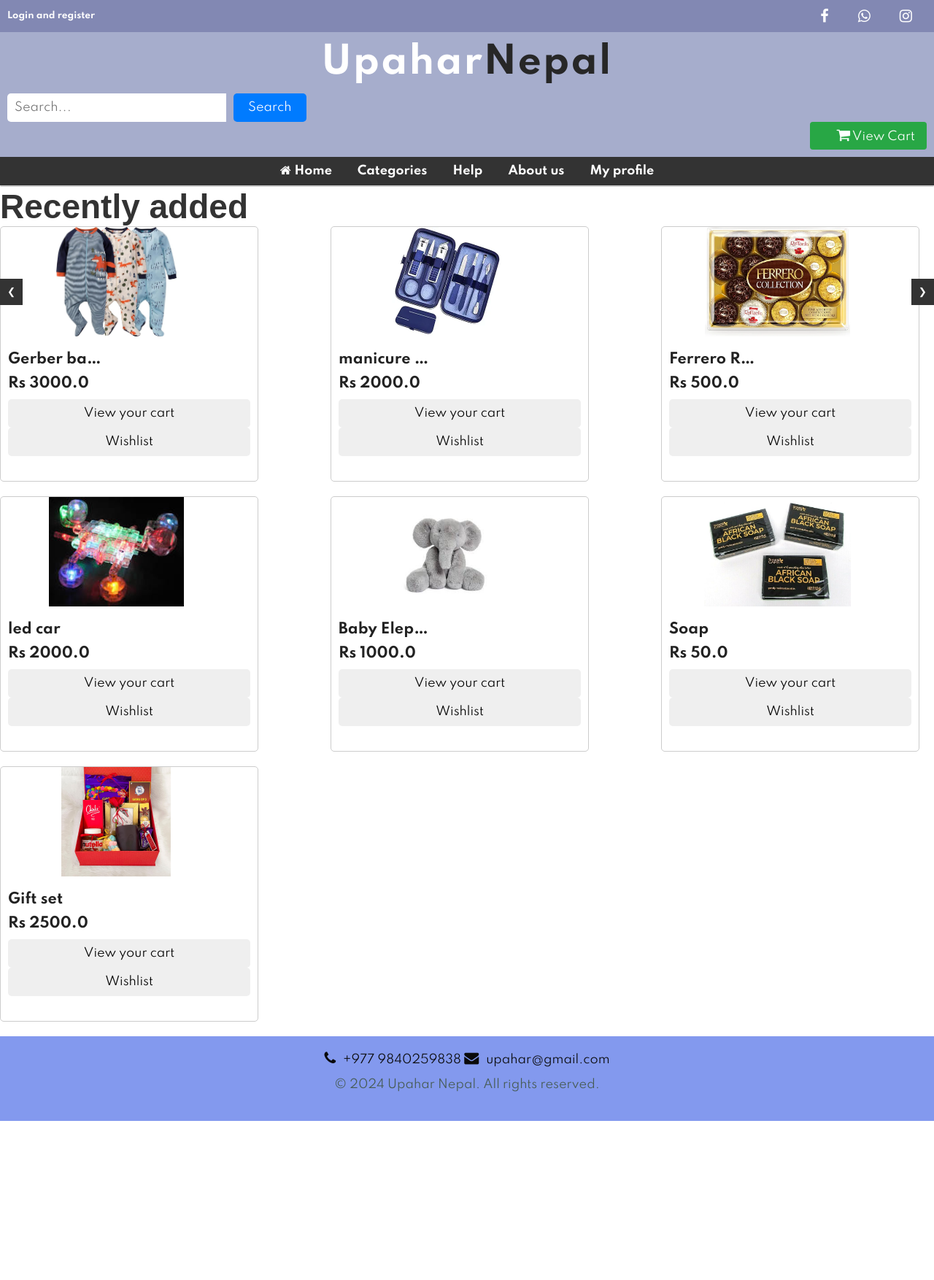
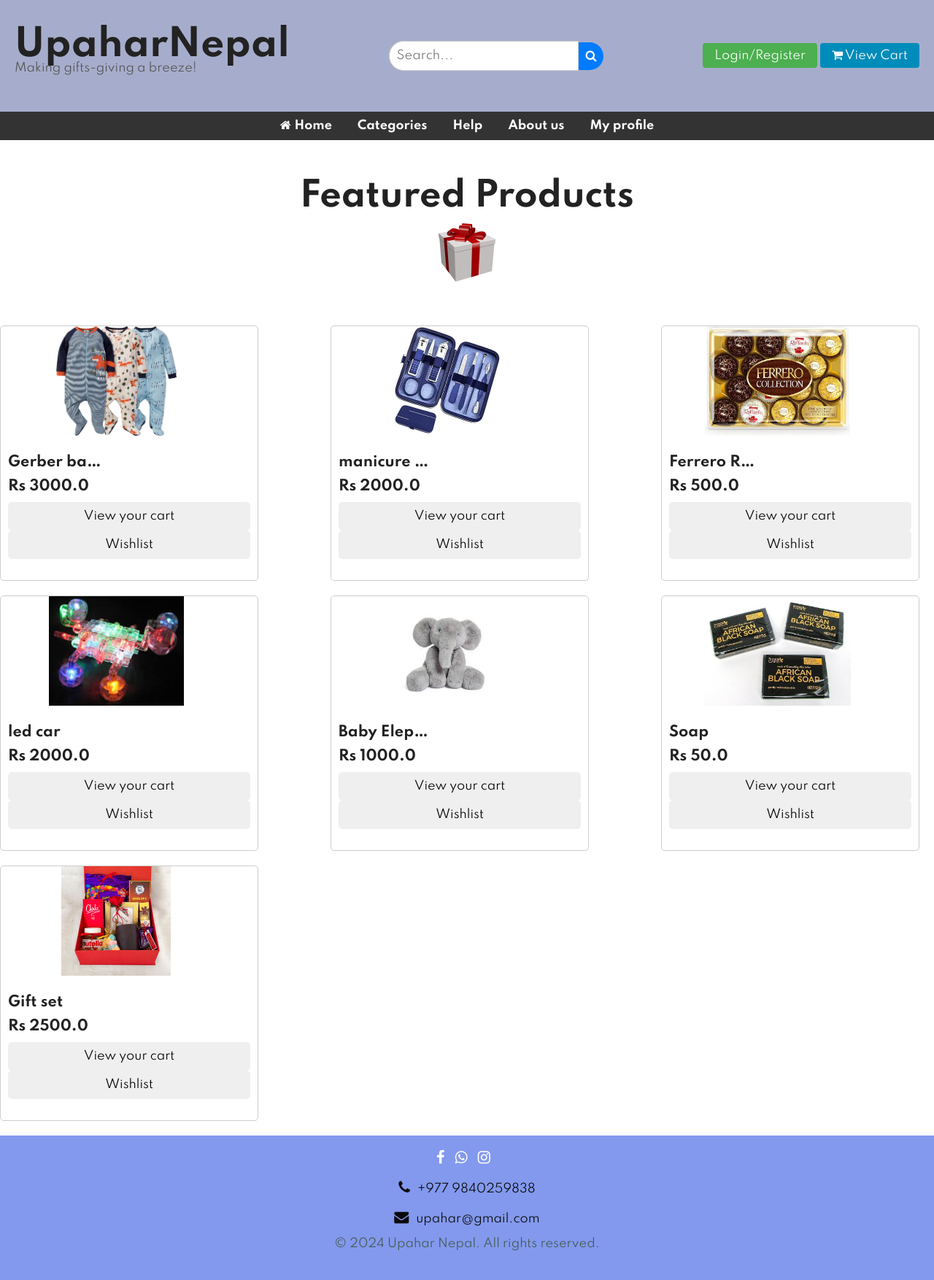
Before and after one commit to amanstha19/gharkosathi, a Django app: page / in a window 1280 px wide. Shown: the whole page at 73% size. Before the commit the page ends 1536 px from the top, so only its background shows below. Run offline with Django 4.2, Linux system fonts and the light colour scheme; data comes from the database, SQL or seed files in the repository.

Commit message:
minor changes in frontend

```diff
--- a/E_shop/urls.py
+++ b/E_shop/urls.py
@@ -36,6 +36,8 @@ urlpatterns = [
 
     path('help/', views.help_page, name='help'),
 
+    path('detail/', views.detail_page, name='detail'),
+    path('about/', views.about_page, name='about'),
 ]
 
 if settings.DEBUG:
--- a/E_shop/views.py
+++ b/E_shop/views.py
@@ -106,6 +106,12 @@ def help_page(request):
 def user_logout(request):
     logout(request)
     return redirect('home')
+
+def detail_page(request):
+    return render(request, 'main/detail.html')
+
+def about_page(request):
+    return render(request, 'main/about.html')
 
 
 def search(request):
--- a/static/css/style.css
+++ b/static/css/style.css
@@ -137,74 +137,53 @@ header {
   color: black;
 }
 
-.nav2 {
-  width: 100%;
-  display: flex;
-  justify-content: space-between;
-  text-align: center;
-  flex-wrap: wrap;
-  background-color: #8399ee;
-  padding: 10px 20px;
-  align-items: center;
+.auth-buttons {
+  margin-right: 10px;
 }
 
-.nav2 .nav2-left {
-  width: 100%;
-  flex-basis: auto;
-  margin-bottom: 10px;
+.auth-button {
+  padding: 8px 12px;
+  background-color: #007bff;
+  color: #fff;
+  border: none;
+  border-radius: 5px;
+  cursor: pointer;
+  text-decoration: none;
 }
 
-.nav2 .nav2-left h1 {
-  color: #fff;
-  font-weight: bold;
-  letter-spacing: 2px;
-  margin: 0;
+.auth-button:hover {
+  background-color: #0056b3;
 }
 
-.nav2 .nav2-left h1 span {
-  color: var(--secondary);
-  font-weight: bold;
-  letter-spacing: 2px;
+.logout-button {
+  padding: 8px 12px;
+  background-color: #dc3545;
+  color: #fff;
+  border: none;
+  border-radius: 5px;
+  cursor: pointer;
+  text-decoration: none;
 }
 
-.nav2 .between {
-  display: flex;
-  width: 100%;
-  align-items: center;
+.logout-button:hover {
+  background-color: #c82333;
 }
 
-.nav2 .between input {
-  flex-grow: 1;
-  padding: 10px;
-  margin-right: 10px;
-  border: none;
-  border-radius: 5px 0 0 5px;
-  outline: none;
-  font-size: 16px;
+.nav2-center ul {
+  list-style-type: none;
+  margin: 0;
+  padding: 0;
 }
 
-.nav2 .between button {
-  flex-shrink: 0;
-  padding: 10px;
-  border: none;
-  border-radius: 0 5px 5px 0;
-  cursor: pointer;
-  background-color: #555;
-  color: #fff;
-  font-size: 16px;
+.nav2-center ul li {
+  display: inline;
+  margin-right: 20px;
 }
 
-.nav2 .nav2-right {
-  width: 100%;
-  display: flex;
-  justify-content: flex-end;
-}
-
-.nav2 .nav2-right i {
-  font-size: 20px;
-  margin-left: 20px;
-  cursor: pointer;
-  color: #fff;
+.nav2-center ul li a {
+  text-decoration: none;
+  color: #333;
+  font-size: 18px;
 }
 
 .nav3 {
@@ -622,3 +601,29 @@ header {
   max-width: 100px; /* Adjust thumbnail size as needed */
   height: auto;
 }
+/* .......... */
+/* CSS for the login/register button */
+.auth-button {
+  padding: 8px 16px;
+  background-color: #007bff;
+  color: #fff;
+  border-radius: 4px;
+  text-decoration: none;
+}
+
+.auth-button:hover {
+  background-color: #0056b3;
+}
+
+/* CSS for the cart button */
+.cart-button {
+  padding: 8px 16px;
+  background-color: #28a745;
+  color: #fff;
+  border-radius: 4px;
+  text-decoration: none;
+}
+
+.cart-button:hover {
+  background-color: #218838;
+}
--- a/templates/main/base.html
+++ b/templates/main/base.html
@@ -1,6 +1,5 @@
 <!DOCTYPE html>
 <html lang="en">
-
 <head>
     {% load static %}
     <meta charset="UTF-8">
@@ -11,42 +10,147 @@
     <link rel="preconnect" href="https://fonts.googleapis.com">
     <link rel="preconnect" href="https://fonts.gstatic.com" crossorigin>
     <script src="https://ajax.googleapis.com/ajax/libs/jquery/3.5.1/jquery.min.js"></script>
+    <style>
+       /* Common styles */
+.auth-button,
+.cart-button {
+    padding: 8px 16px;
+    color: #fff;
+    border-radius: 4px;
+    text-decoration: none;
+}
+
+.auth-button:hover {
+    background-color: #45a049; /* Darker Green */
+}
+
+.cart-button:hover {
+    background-color: #0073e6; /* Darker Blue */
+}
+
+.nav2-left {
+    display: flex;
+    align-items: center;
+}
+
+.logo {
+    margin-right: 10px;
+}
+
+.logo img {
+    width: 50px;
+    height: auto;
+    border-radius: 50%;
+    overflow: hidden;
+}
+
+.nav2-left h1 {
+    font-size: 40px;
+    margin-bottom: 5px; /* Add margin at the bottom */
+}
+
+.nav2-left p {
+    font-size: 14px; /* Set smaller font size for the additional text */
+    color: #555; /* Adjust text color */
+}
+
+/* Specific styles for login/register button */
+.auth-button {
+    background-color: #4CAF50; /* Green */
+}
+
+/* Specific styles for view cart button */
+.cart-button {
+    background-color: #008CBA; /* Blue */
+}
+
+/* Styles for the navbar */
+.nav2 {
+    display: flex;
+    justify-content: space-between;
+    align-items: center;
+    padding: 20px; /* Increase the padding for height */
+    background-color: #a6adcc;
+}
+/* Adjusted CSS for navbar height */
+.nav2 {
+    display: flex;
+    justify-content: space-between;
+    align-items: center;
+    padding: 30px 20px; /* Increased padding for height */
+    background-color: #a6adcc;
+}
+
+/* Common styles for the search bar and button */
+#search {
+    padding: 10px;
+    font-size: 16px;
+    color: #000;
+    border-radius: 20px;
+    border: 1px solid #ccc;
+}
+
+.nav2-right button[type="submit"] {
+    padding: 10px 20px;
+    background-color: #007bff;
+    color: #fff;
+    border: none;
+    border-radius: 20px;
+    cursor: pointer;
+}
+
+.nav2-right button[type="submit"]:hover {
+    background-color: #0056b3; /* Darker Blue */
+}
+
+/* Adjusted styles for the login/register button */
+.auth-button {
+    background-color: #4CAF50; /* Green */
+}
+
+/* Adjusted styles for the view cart button */
+.cart-button {
+    background-color: #008CBA; /* Blue */
+}
+
+.tagline {
+    font-size: 16px;
+    color: #555;
+    margin-top: -10px; /* Adjust margin as needed */
+}
+
+</style>
 </head>
-
 <body>
     <header>
-        <nav class="nav1" style="background-color: #8288b3; color: #fff; display: flex; justify-content: space-between; align-items: center; padding: 10px;">
-            <div class="left">
-                {% if user.is_authenticated %}
-                <h6 style="margin: 0;"><a href="{% url 'logout' %}" style="text-decoration: none; color: #fff;">Logout</a></h6>
-                {% else %}
-                <h6 style="margin: 0;"><a href="{% url 'auth' %}" style="text-decoration: none; color: #fff;">Login and register</a></h6>
-                {% endif %}
+        <nav class="nav2">
+            <!-- <div class="nav2-left">
+                <div class="logo">
+                    <img src="logo.png" alt="Logo">
+                </div> -->
+                <div>
+                    <h1>Upahar<span>Nepal</span></h1>
+                    <p class="tagline">Making gifts-giving a breeze!</p>
+                </div>
             </div>
-            <div class="right">
-                <i class="fa fa-facebook" style="color: #fff;"></i>
-                <i class="fa fa-whatsapp" style="color: #fff;"></i>
-                <i class="fa fa-instagram" style="color: #fff;"></i>
-            </div>
-        </nav>
 
-        <nav class="nav2" style="display: flex; justify-content: space-between; align-items: center; padding: 10px; background-color: #a6adcc;">
-            <div class="nav2-left" style="text-align: center;">
-                <h1 style="font-size: 50px;">Upahar<span style="font-size: 50px;">Nepal</span></h1>
-            </div>
-            <form action="/search/" method="get">
-                <div class="between" style="display: flex; align-items: center;">
-                    <input type="text" placeholder="Search..." name="search" id="search" style="padding: 10px; font-size: 16px; color: #000; width: 300px;">
+            <form action="/search/" method="get" style="display: flex; align-items: center;">
+    <input type="text" placeholder="Search..." name="search" id="search" style="padding: 10px; font-size: 16px; color: #000; flex: 1; border-radius: 20px 0 0 20px; border: 1px solid #ccc;">
+    <button type="submit" style="padding: 10px; background-color: #007bff; color: #fff; border: none; border-radius: 0 20px 20px 0; cursor: pointer;">
+        <i class="fa fa-search" style="font-size: 16px;"></i>
+    </button>
+</form>
 
 
-                    <button type="submit" style="padding: 10px 20px; background-color: #007bff; color: #fff; border: none; border-radius: 5px; cursor: pointer;">Search</button>
-                </div>
-            </form>
             <div class="nav2-right">
+                {% if user.is_authenticated %}
+                <a href="{% url 'logout' %}" class="auth-button" style="text-decoration: none; color: #fff;">Logout</a>
+                {% else %}
+                <a href="{% url 'auth' %}" class="auth-button" style="text-decoration: none; color: #fff;">Login/Register</a>
+                {% endif %}
                 <a href="{% url 'cart' %}" class="cart-button" style="text-decoration: none;">
                     <i class="fa fa-shopping-cart"></i> View Cart
                 </a>
-
             </div>
         </nav>
 
@@ -66,7 +170,10 @@
 
     <footer class="footer">
         <div class="footer-left">
-            <i class="fa fa-phone"></i>+977 9840259838
+            <i class="fa fa-facebook" style="color: #fff;"></i>
+            <i class="fa fa-whatsapp" style="color: #fff;"></i>
+            <i class="fa fa-instagram" style="color: #fff;"></i><br><br>
+            <i class="fa fa-phone"></i>+977 9840259838<br><br>
             <i class="fa fa-envelope"></i>upahar@gmail.com
         </div>
         <div class="footer-right">
@@ -74,5 +181,4 @@
         </div>
     </footer>
 </body>
-
 </html>
--- a/templates/main/index.html
+++ b/templates/main/index.html
@@ -4,32 +4,12 @@
 
 {% load static %}
 
-<link rel="stylesheet" type="text/css" href="{% static 'styles.css' %}">
-
-<div class="slider">
-    <div class="slide-wrapper">
-        <div class="slide"><img src="{% static 'images/a.jpeg' %}" alt="Slide 1"></div>
-        <div class="slide"><img src="{% static 'images/b.jpeg' %}" alt="Slide 2"></div>
-        <div class="slide"><img src="{% static 'images/c.jpeg' %}" alt="Slide 3"></div>
+    <div class="featured-products">
+        <h2 style="text-align: center;">Featured Products</h2>
+        <img src="{% static 'images/featured-image.png' %}" alt="Featured Image" class="featured-image">
     </div>
-</div>
-
-  <button class="prev">&#10094;</button>
-  <button class="next">&#10095;</button>
-</div>
-
-<div class="latest-products pt-5 pb-0">
-  <div class="container-xl">
-    <div class="section-tile row">
-      <div class="col-md-10 text-center mx-auto">
-        <h2 style="font-family: 'Arial', sans-serif; color: #333;">Recently added</h2>
-        <!-- Updated font and color -->
-        <div></div>
-      </div>
-    </div>
-
        <div class="container">
-      <div class="row flex-row">
+            <div class="row flex-row"> <!-- Changed class to flex-row -->
                 {% for prod in products %}
                 <div class="col-lg-4 col-md-6 mb-4 product-card" data-category="{{ prod.category.id }}">
                     <div class="bg-white p-2 shadow-md">
@@ -40,15 +20,15 @@
                         </div>
                         <div class="detail p-2 product-detail">
                             <h4>{{ prod.name | truncatechars:10 }}</h4>
-              <h4>Rs {{ prod.price }}</h4>
-              <!-- Added "Rs" prefix -->
+                            <h4>Rs {{ prod.price }}</h4> <!-- Added "Rs" prefix -->
+
 
                             <div class="row pt-2">
       <div class="col-md-6">
         <form action="{% url 'cart' %}" method="post">
             {% csrf_token %}
             <input type="hidden" name="product_id" value="{{ product.id }}">
-                    <button type="submit" class="btn mb-2 fw-bold w-100 btn-danger">View your cart</button>
+            <button type="submit" class="btn mb-2 fw-bold w-100 btn-danger">View your cart </button>
         </form>
           </div>
                                 <div class="col-md-6">
@@ -69,58 +49,10 @@
 </div>
 
 <style>
-  .slider-container {
-    width: 300px;
-    margin: 50px auto;
-    position: relative;
-  }
-
-  .slider {
-    width: 100%;
-    overflow: hidden;
-  }
-
-  .slide-wrapper {
-    display: flex;
-    transition: transform 0.5s ease;
-  }
-
-  .slide {
-    flex: 0 0 100%;
-  }
-
-  img {
-    width: 100%;
-    display: block;
-  }
-
-  .prev,
-  .next {
-    position: absolute;
-    top: 50%;
-    transform: translateY(-50%);
-    cursor: pointer;
-    padding: 10px;
-    background-color: #333;
-    color: #fff;
-    border: none;
-    outline: none;
-    z-index: 1;
-  }
-
-  .prev {
-    left: 0;
-  }
-
-  .next {
-    right: 0;
-  }
-
    .filter-btn-group {
     display: flex;
     flex-wrap: wrap;
-    gap: 5px;
-    /* Adjust as needed */
+    gap: 5px; /* Adjust as needed */
 }
 
 .filter-btn {
@@ -140,30 +72,40 @@
 .flex-row {
     display: flex;
     flex-wrap: wrap;
-    justify-content: space-between;
-    /* or any other alignment you prefer */
+    justify-content: space-between; /* or any other alignment you prefer */
 }
 
 .product-card {
-    flex: 0 0 calc(30% - 30px);
-    /* Adjust as needed */
-    margin-bottom: 20px;
-    /* Adjust as needed */
+    flex: 0 0 calc(30% - 30px); /* Adjust as needed */
+    margin-bottom: 20px; /* Adjust as needed */
 }
 
 .product-image {
-    width: 90%;
-    /* Ensure the image doesn't exceed the container width */
-    max-height: 150px;
-    /* Allow the height to adjust dynamically based on the image's aspect ratio */
-    object-fit: contain;
-    /* Fit the entire image within the container, maintaining aspect ratio */
-    margin-bottom: 10px;
-    /* Add some bottom margin */
+    width: 90%; /* Ensure the image doesn't exceed the container width */
+    max-height: 150px; /* Allow the height to adjust dynamically based on the image's aspect ratio */
+    object-fit: contain; /* Fit the entire image within the container, maintaining aspect ratio */
+    margin-bottom: 10px; /* Add some bottom margin */
+}
+.featured-products {
+    text-align: center; /* Center justify the content */
+    padding: 50px; /* Add padding for spacing */
 }
 
+.featured-products p {
+    max-width: 600px; /* Limit the width of the text */
+    margin: 0 auto 20px; /* Center the text and add space below */
+}
+
+.featured-image {
+    display: block; /* Ensure the image is a block element */
+    margin: 0 auto; /* Center the image */
+    max-width: 100%; /* Make sure the image doesn't exceed its container */
+    width: 100px;
+    height: auto;
+}
+
+
 </style>
-
 <script src="https://ajax.googleapis.com/ajax/libs/jquery/3.5.1/jquery.min.js"></script>
 <script>
     $(document).ready(function() {
```
Also changed, not shown: templates/main/about.html (added, +53 -0 lines), templates/main/detail.html (+8 -2 lines), templates/main/help.html (+48 -2 lines), static/images/about.png (added), static/images/featured-image.png (added), static/images/illustration.png (added). Lines whose indentation alone changed are shown as unchanged.
